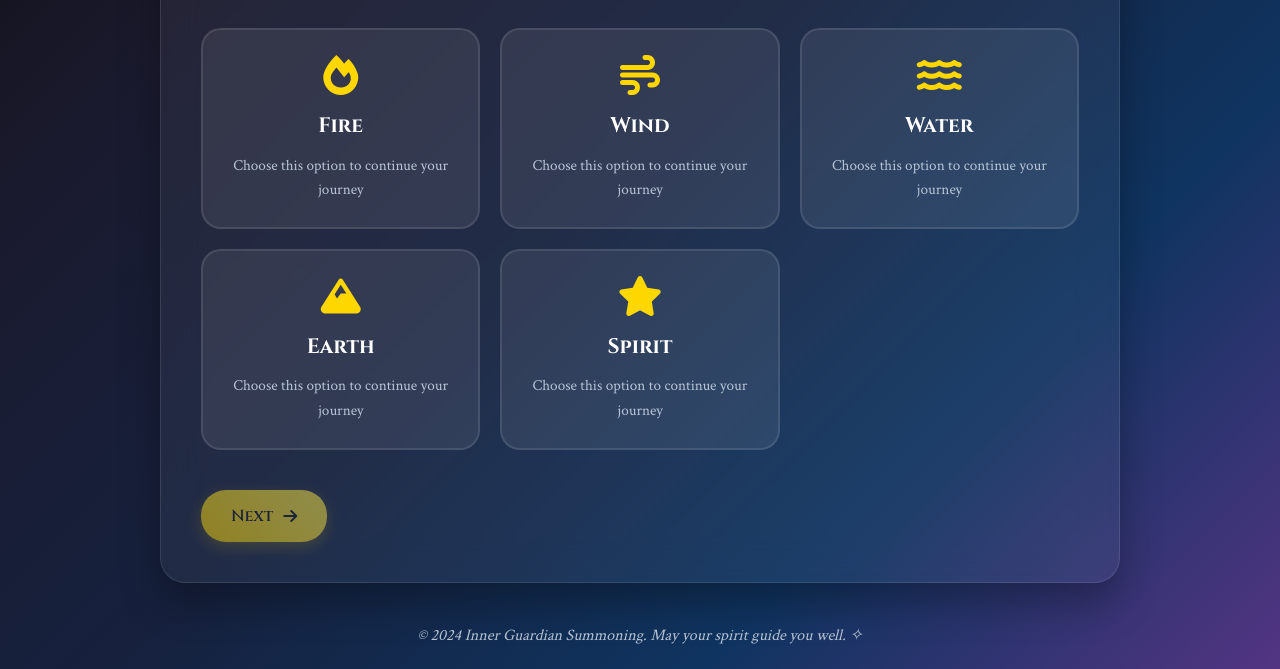
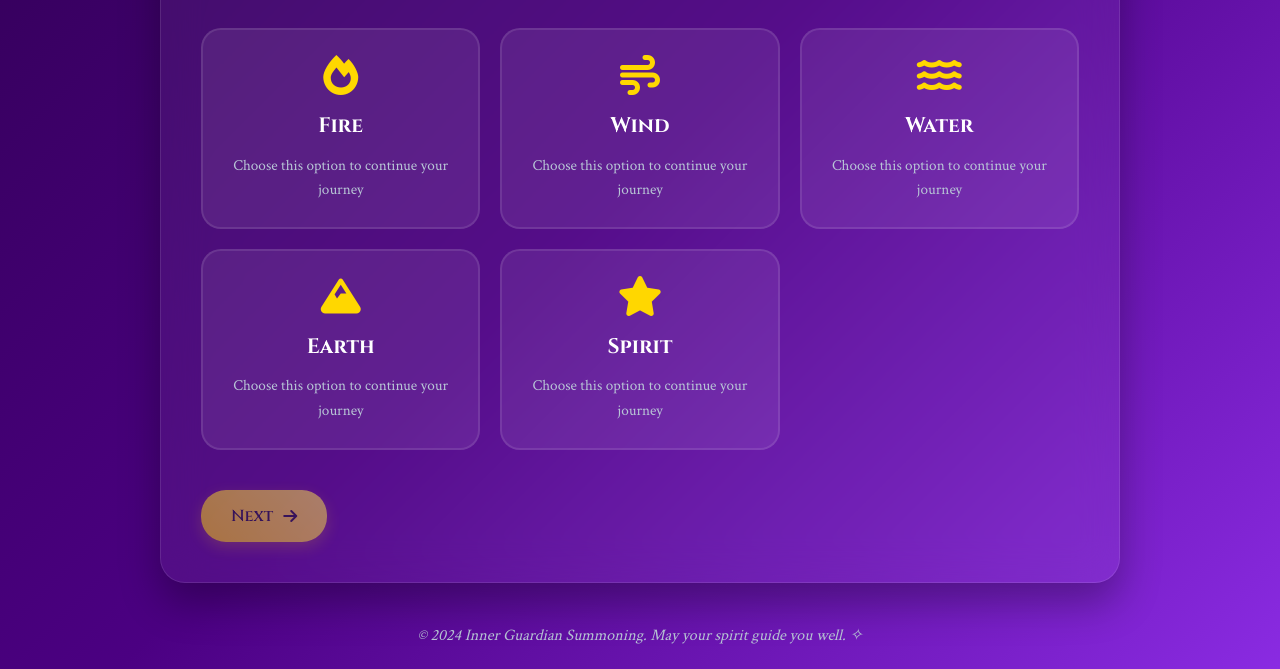
Before and after one commit to xiaoxiaolu1212/inner-guardian-2, a plain HTML site: page index.html in a window 1280 px wide. Shown: the part 375-1044 px from the top of the page. Drawn offline with Linux system fonts and the light colour scheme.

Commit message:
styles.css

```diff
--- a/styles.css
+++ b/styles.css
@@ -7,7 +7,7 @@
 
 body {
     font-family: 'Crimson Text', serif;
-    background: linear-gradient(135deg, #0c0c0c 0%, #1a1a2e 25%, #16213e 50%, #0f3460 75%, #533483 100%);
+    background: linear-gradient(135deg, #2e004f 0%, #4b0082 50%, #8a2be2 100%);
     min-height: 100vh;
     color: #e8e8e8;
     line-height: 1.6;
```
